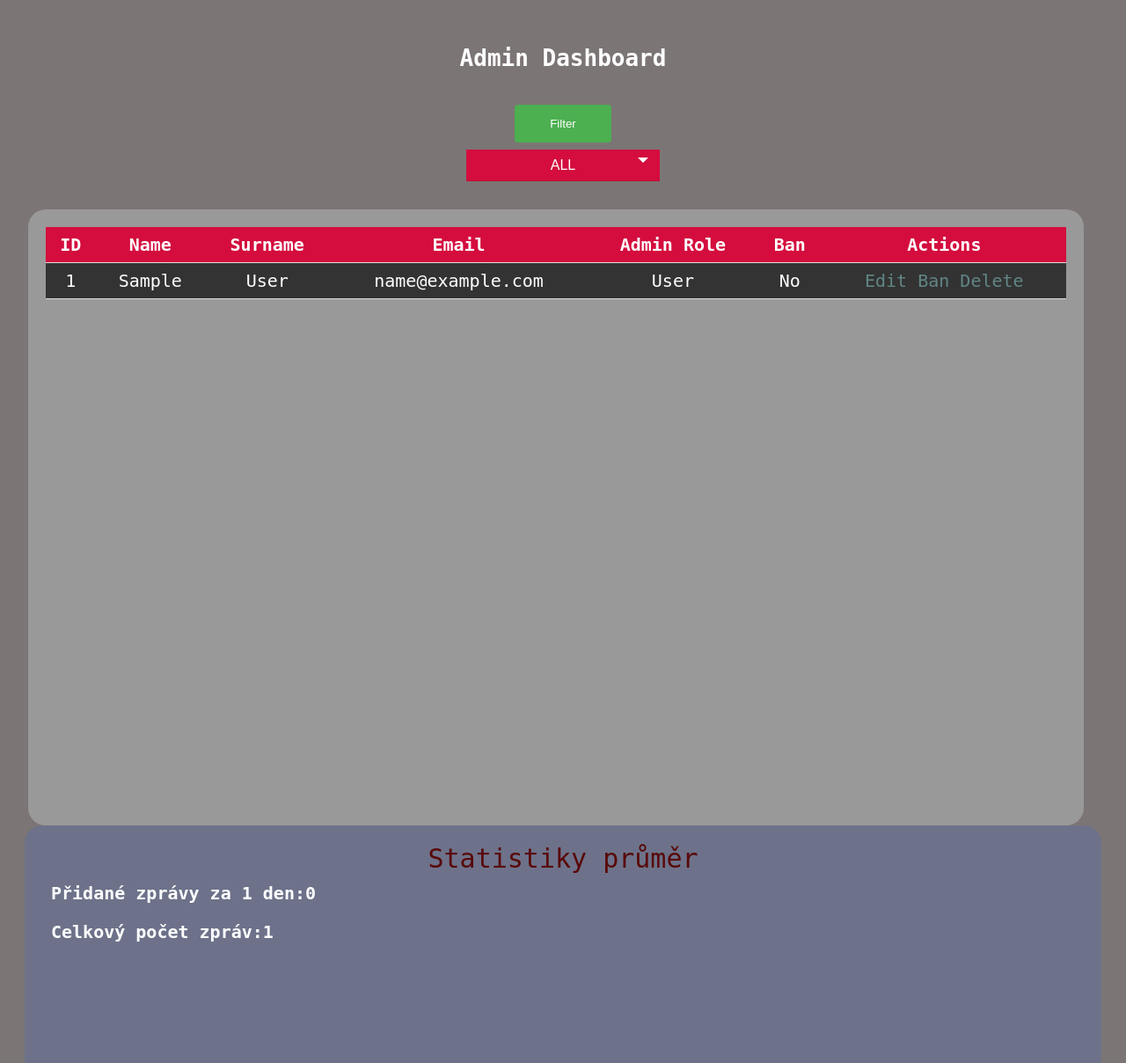
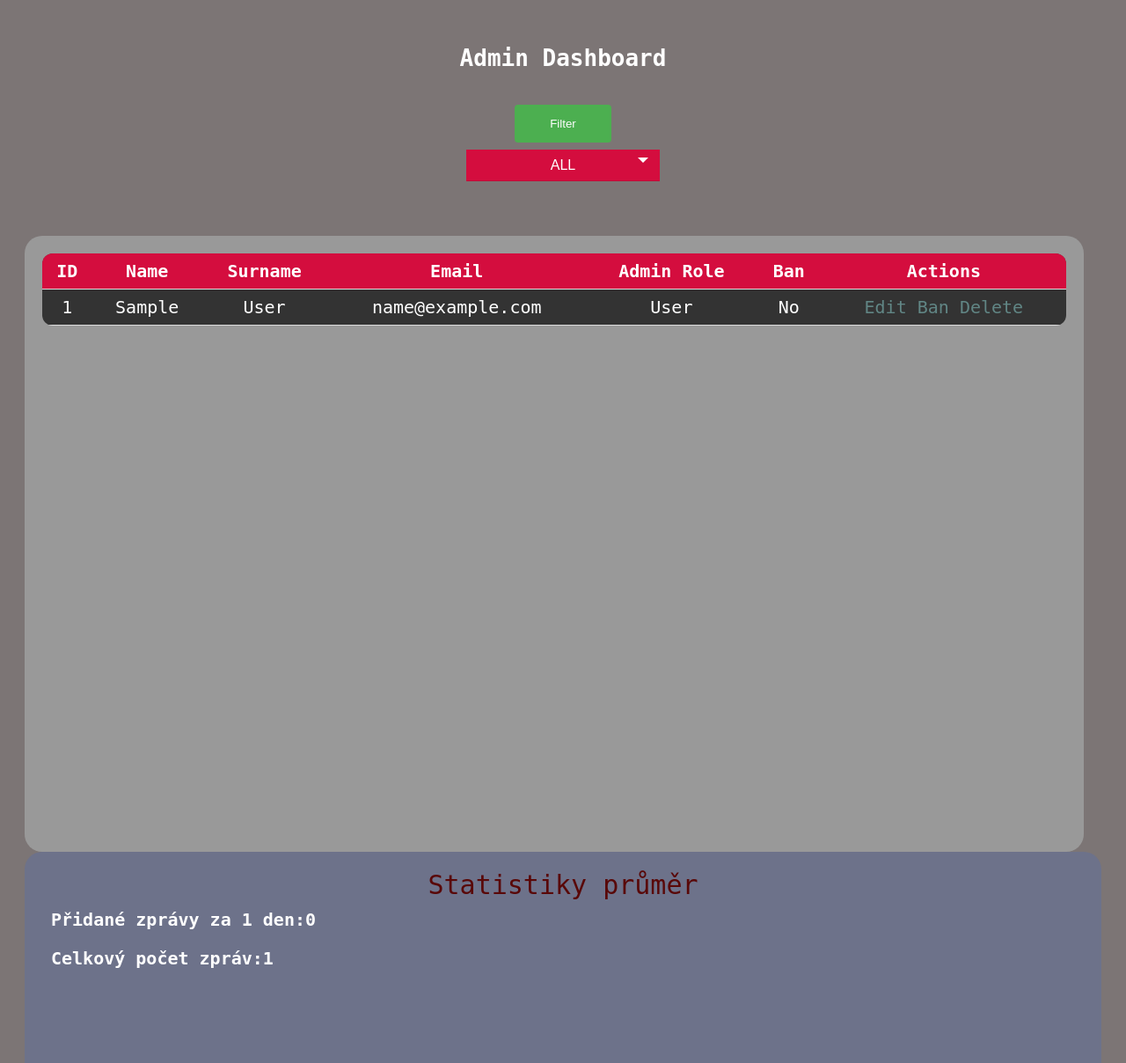
Before and after one commit to EducaNet-school/maturitniprojekty-Ejdm03, a PHP site: page /AdminDashboard.php in a window 1280 px wide. Shown: the part 64-1272 px from the top of the page at 88% size. Run offline with PHP 8.4, Linux system fonts and the light colour scheme; tables that the repository leaves empty or names only in its code hold one stand-in row (values such as "Sample post"); data that the repository does not hold is empty.

Commit message:
Uprava css

```diff
--- a/Maturita-Projekt/denicek.php
+++ b/Maturita-Projekt/denicek.php
@@ -1,6 +1,7 @@
 <?php
 
 $id = $_COOKIE["id"];
+$id_d = $_COOKIE["id_d"];
 
 include "connection.php";
 if (!$conn) {
--- a/Maturita-Projekt/styl.css
+++ b/Maturita-Projekt/styl.css
@@ -99,11 +99,16 @@ table {
     text-align: center;
     border-collapse: collapse;
     font-size:20px;
+    border-radius: 12px;
+    overflow: hidden;
 }
 
 th, td {
     padding: 8px;
     border-bottom: 1px solid #ddd;
+}
+tr{
+    background-color: #623535;
 }
 
 th {
@@ -498,7 +503,7 @@ a:hover {
     box-sizing: border-box;
     height: 700px;
     padding: 20px;
-    width: 1200px;
+    width: 1350px;
     text-align: center;
     margin-right: 20px;
     margin-left: auto;
```
